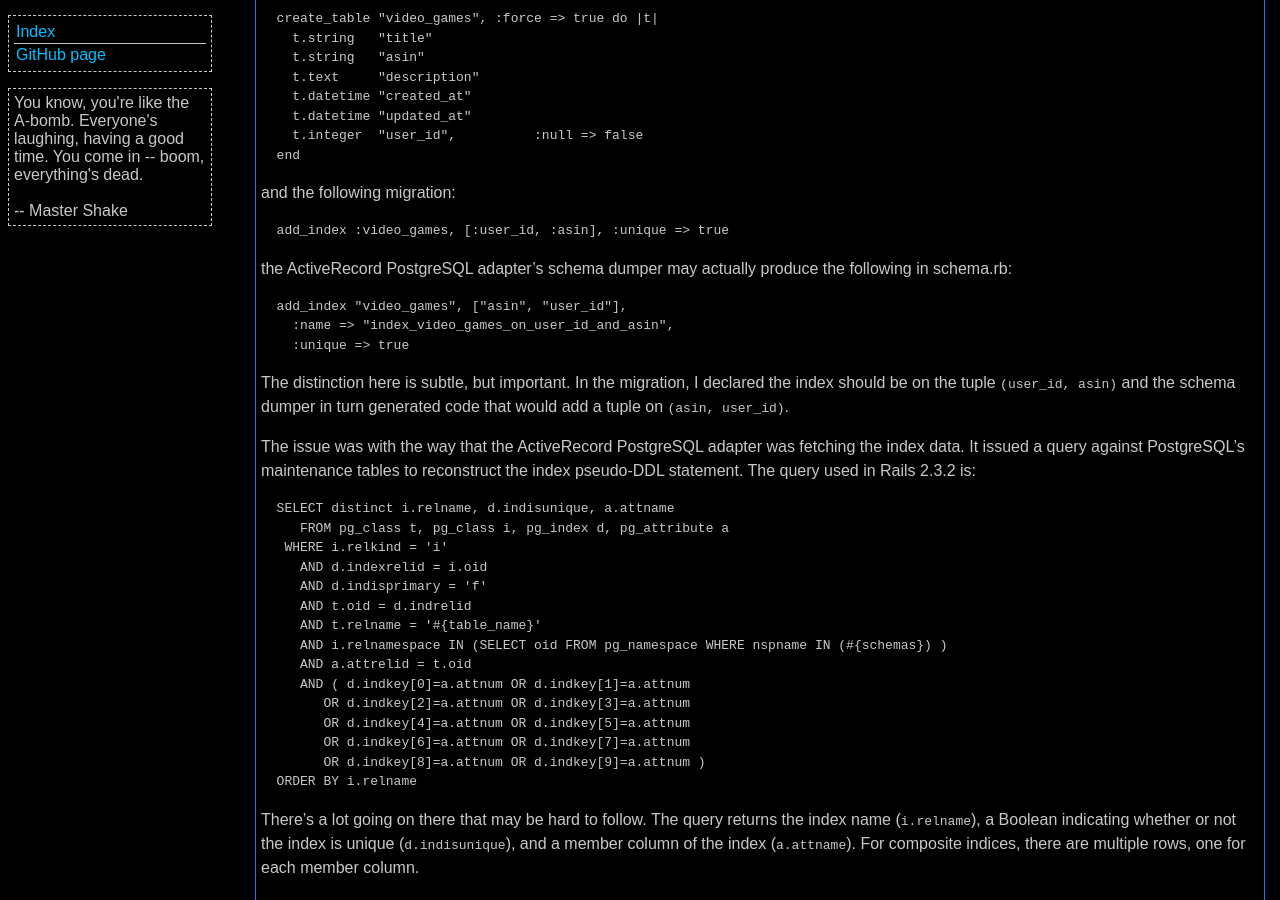
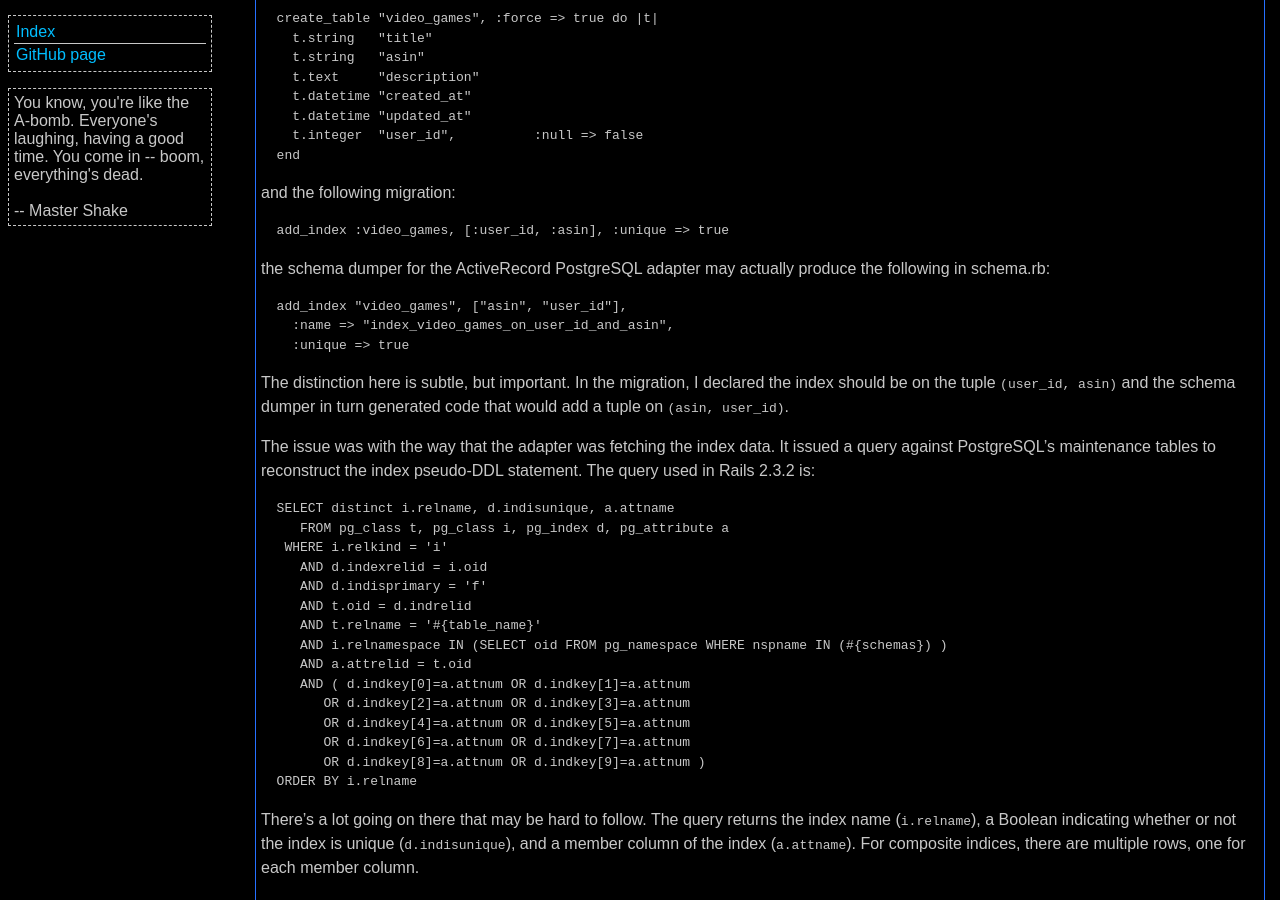
Before and after one commit to nirvdrum/nirvdrum.com, a Jekyll site: the page built from _posts/2009-04-26-composite-index-problem-with-postgresql-and-rails-2.x.markdown, in a window 1280 px wide and 900 px high, scrolled down 313 px. Built offline with Jekyll 4.4.1, drawn with Linux system fonts in a browser that asks for light colours; comment, search, counter and statistics services are not loaded; a style sheet for code colours, icons or effects is not loaded.

Commit message:
Cleaned up some wording.

```diff
--- a/_posts/2009-04-26-composite-index-problem-with-postgresql-and-rails-2.x.markdown
+++ b/_posts/2009-04-26-composite-index-problem-with-postgresql-and-rails-2.x.markdown
@@ -33,7 +33,7 @@ and the following migration:
   add_index :video_games, [:user_id, :asin], :unique => true
 </pre>
 
-the ActiveRecord PostgreSQL adapter's schema dumper may actually produce the following in schema.rb:
+the schema dumper for the ActiveRecord PostgreSQL adapter may actually produce the following in schema.rb:
 
 <pre class="brush:ruby">
   add_index "video_games", ["asin", "user_id"],
@@ -43,7 +43,7 @@ the ActiveRecord PostgreSQL adapter's schema dumper may actually produce the fol
 
 The distinction here is subtle, but important.  In the migration, I declared the index should be on the tuple ``(user_id, asin)`` and the schema dumper in turn generated code that would add a tuple on ``(asin, user_id)``.
 
-The issue was with the way that the ActiveRecord PostgreSQL adapter was fetching the index data.  It issued a query against PostgreSQL's
+The issue was with the way that the adapter was fetching the index data.  It issued a query against PostgreSQL's
 maintenance tables to reconstruct the index pseudo-DDL statement.  The query used in Rails 2.3.2 is:
 
 <pre class="brush:sql">
```
